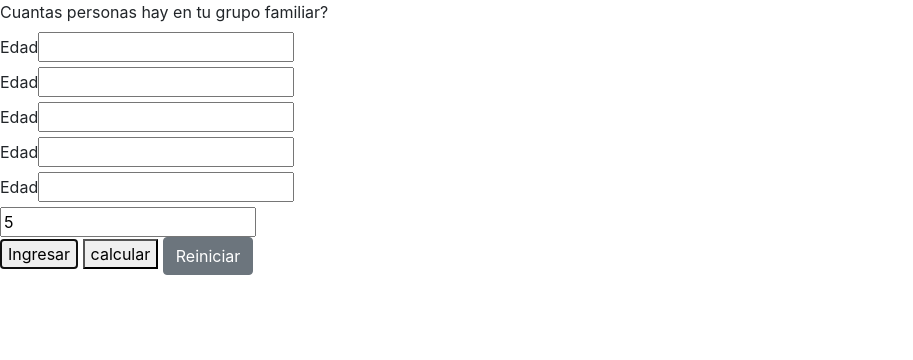
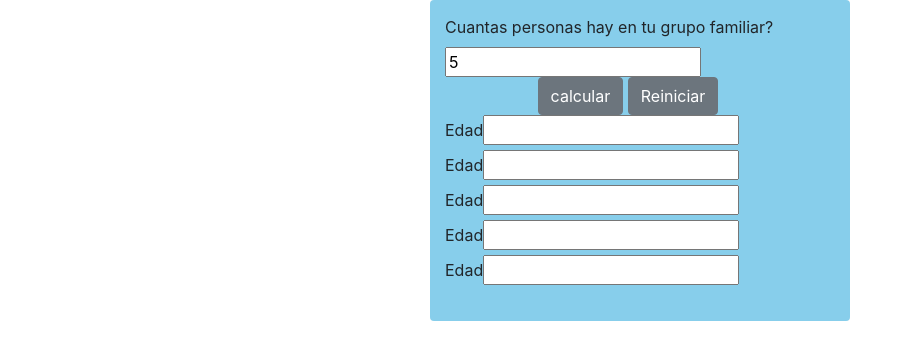
Before and after one commit to Innolize/Programar, a website: page introduccion-a-js-master/tareas/clase-6/tarea1-clase6.html in a window 1280 px wide. Both pictures are taken after typing "5" into the empty fields and a click on the button "Ingresar". Shown: the whole page, without its empty margins (0-913 px from the left). Drawn offline with nearby package versions, Linux system fonts and the light colour scheme.

Commit message:
Bootstrap y estilos

```diff
--- a/introduccion-a-js-master/tareas/clase-6/clase6-css.css
+++ b/introduccion-a-js-master/tareas/clase-6/clase6-css.css
@@ -4,3 +4,12 @@
 .oculto {
     visibility: hidden
 }
+
+#formulario{
+    background-color: skyblue;
+    width: 100%;
+    max-width: 420px;
+    padding: 15px;
+    margin: auto;
+
+}
--- a/introduccion-a-js-master/tareas/clase-6/tarea1-clase6.html
+++ b/introduccion-a-js-master/tareas/clase-6/tarea1-clase6.html
@@ -7,10 +7,11 @@
     <title>Tarea 1 Clase 6 corregir</title>
     <meta name='viewport' content='width=device-width, initial-scale=1'>
     <link rel="stylesheet" href="../../../node_modules/bootstrap/dist/css/bootstrap.min.css">
+    <link rel="stylesheet" href="clase6-css.css">
 </head>
 
 <body>
-    <form name="formulario" id="formulario">
+    <form name="formulario" class="rounded" id="formulario">
         <div>
             <label>Cuantas personas hay en tu grupo familiar?</label>
         </div>
@@ -19,13 +20,13 @@
         </div>
         <div>
             <button type="submit" class="btn btn-secondary" id="boton-ingresar">Ingresar</button>
-            <button type="button" class="btn btn-secondary" id="boton-calcular">calcular</button>
+            <button type="button" class="btn btn-secondary invisible" id="boton-calcular" >calcular</button>
             <button type="button" class="btn btn-secondary" id="boton-reset">Reiniciar</button>
 
         </div>
 
 
-        <div></div>
+        <div id="miembrosFamilia"></div>
 
 
         <footer>
--- a/introduccion-a-js-master/tareas/clase-6/tarea1-clase6.js
+++ b/introduccion-a-js-master/tareas/clase-6/tarea1-clase6.js
@@ -53,13 +53,11 @@ $botonCalcular.onclick = function () {
 
     if (sinErrores) {
         ocultarCalcular();
-        document.querySelector("strong").textContent = `La persona con mayor edad tiene ${calcularMenor(edadFamilia)}, la de menor edad tiene ${calcularMayor(edadFamilia)} y el promedio es de ${Math.floor(calcuarPromedio(edadFamilia))} años`
+        document.querySelector("strong").textContent = `El mayor tiene ${calcularMenor(edadFamilia)} años, el menor tiene ${calcularMayor(edadFamilia)} años y el promedio es de ${Math.floor(calcuarPromedio(edadFamilia))} años`
         return false
     }
     return false
 }
-
-
 
 $botonReset.onclick = function () {
     eliminarErrores();
@@ -127,7 +125,7 @@ function crearGrupoFamiliar(numeroFamiliares) {
         crearLabel.textContent = "Edad"
         crearInput.setAttribute("type", "Number")
         crearInput.id = `input-${i}`
-        document.querySelector("div").appendChild(crearDiv)
+        $form.querySelector("#miembrosFamilia").appendChild(crearDiv)
         crearDiv.appendChild(crearLabel)
         crearDiv.appendChild(crearInput)
 
@@ -160,13 +158,13 @@ function manejarErrores(errores) {
 
 
 function ocultarIngresar() {
-    $botonIngresar.className = "oculto"
+    $botonIngresar.classList.add("invisible")
 }
 function ocultarCalcular() {
-    $botonCalcular.className = "oculto"
+    $botonCalcular.classList.add("invisible")
 }
 function mostrarIngresar() {
-    $botonIngresar.className = ""
+    $botonIngresar.classList.remove("invisible")
 }
 function eliminarErrores() {
     while ($errores.firstChild) {
@@ -186,10 +184,10 @@ function eliminarFamiliares() {
 }
 
 function mostrarCalcular(){
-    $botonCalcular.className = ""
+    $botonCalcular.classList.remove("invisible")
 }
 function fixearErrorFamilia(){
-    document.querySelector("#familia").className = ""
+    document.querySelector("#familia").value = ""
 }
 
 /*
```
